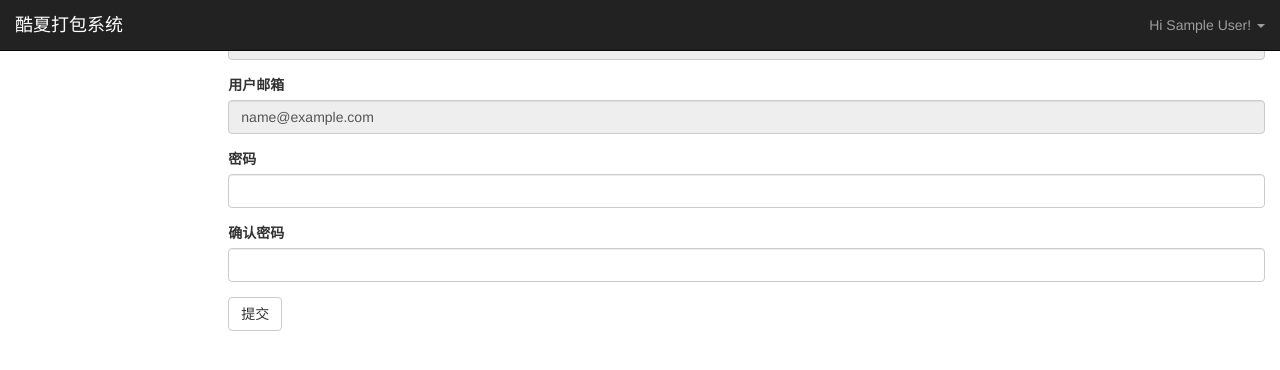
After one commit to youpengfei/summer, a Flask app: page /password/change in a window 1280 px wide. The commit adds this page. Shown: the top 370 px of the page. Run offline with Flask 2, Linux system fonts and the light colour scheme; the visitor is signed in with stand-in values (Sample User, id 1); data comes from the database, SQL or seed files in the repository; some libraries are stand-ins or nearby versions.

Commit message:
新增登陆逻辑 用户不能随意上发布系统

```diff
--- a/app/models.py
+++ b/app/models.py
@@ -1,6 +1,8 @@
 # -*- coding: UTF-8 -*-
-from app import db
+import hashlib
+from app import db, app
 from flask.ext.login import UserMixin
+from werkzeug.security import generate_password_hash, check_password_hash
 
 __author__ = 'youpengfei'
 
@@ -60,7 +62,7 @@ class User(db.Model, UserMixin):
     password = db.Column(db.String(50))
 
     def verify_password(self, password):
-        return self.password == password
+        return hashlib.md5("%s-%s" % (app.config.get("PASSWORD_SALT"), password)).hexdigest() == self.password
 
     def __repr__(self):
         return "<User(User='%s', name='%d', email='%s',password='%s' )>" % (
--- a/app/templates/layout.html
+++ b/app/templates/layout.html
@@ -29,8 +29,14 @@
         </div>
         <div id="navbar" class="navbar-collapse collapse">
             {% if current_user.is_authenticated %}
-            <ul class="nav navbar-nav navbar-right">
-                <li><a href="#">Hi {{ current_user.name }}!</a></li>
+            <ul class="dropdown nav navbar-nav navbar-right">
+                <li><a href="#" class="dropdown-toggle" data-toggle="dropdown" role="button" aria-haspopup="true"
+                       aria-expanded="false">Hi {{ current_user.name }}! <span class="caret"></span></a>
+                    <ul class="dropdown-menu">
+                        <li><a href="/logout">退出</a></li>
+                        <li><a href="/password/change">修改密码</a></li>
+                    </ul>
+                </li>
             </ul>
             {% endif %}
         </div>
--- /dev/null
+++ b/app/templates/password_change.html
@@ -0,0 +1,49 @@
+{% extends "layout.html" %}
+
+{% block title %}  修改密码  {% endblock %}
+
+{%block nav%}
+
+{% endblock %}
+
+{% block body %}
+<form method="post">
+    <div class="form-group">
+        <label for="name">用户名</label>
+        <input id="name" name="name" type="text" class="form-control" placeholder="" value="{{current_user.name}}"
+               readonly/>
+    </div>
+    <div class="form-group">
+        <label for="email">用户邮箱</label>
+        <input name="email" type="text" class="form-control" id="email" value="{{current_user.email}}" readonly/>
+    </div>
+    <div class="form-group">
+        <label for="password">密码</label>
+        <input name="password" type="password" id="password" class="form-control"/>
+    </div>
+
+    <div class="form-group">
+        <label for="password_sure">确认密码</label>
+        <input name="password_sure" type="password" id="password_sure" class="form-control"/>
+    </div>
+
+    <button type="button" id="submit" class="btn btn-default">提交</button>
+</form>
+
+<script type="text/javascript">
+    $(function () {
+        $("#submit").click(function () {
+            var $password = $('#password').val();
+            var $passwordConfirm = $('#password_sure').val();
+            if ($password == $passwordConfirm) {
+                $.post('/password/change', {password: $('#password').val()}, function (data) {
+                    alert('修改成功');
+                });
+            } else {
+                alert("密码和确认密码不相等")
+            }
+
+        });
+    });
+</script>
+{% endblock %}
--- a/app/views.py
+++ b/app/views.py
@@ -1,13 +1,15 @@
 # -*- coding: UTF-8 -*-
+import hashlib
 import time
 import subprocess
 from subprocess import call, Popen
 
 from app import db, app, login_manager
 from app.models import Project, Server, Requirement, User
-from flask.ext.login import login_user, login_required
+from flask.ext.login import login_user, login_required, logout_user, current_user
 from ssh_help import trans_data, command, command_with_result
-from flask import request, render_template, jsonify, flash, url_for
+from flask import request, render_template, jsonify
+from werkzeug.security import generate_password_hash
 from werkzeug.utils import redirect
 from flask_wtf import Form
 from wtforms import StringField, PasswordField, SubmitField
@@ -231,6 +233,27 @@ def login():
     return render_template('login.html')
 
 
+@app.route('/password/change', methods=['GET', 'POST'])
+@login_required
+def password_change():
+    if request.method == 'GET':
+        return render_template("password_change.html")
+    elif request.method == 'POST':
+        form = LoginForm()
+        user = User.query.get(current_user.id)
+        user.password = hashlib.md5("%s-%s" % (app.config.get("PASSWORD_SALT"), form.password.data)).hexdigest()
+        db.session.add(user)
+        db.session.commit()
+        return jsonify(code=200, message="修改成功")
+
+
+@app.route("/logout")
+@login_required
+def logout():
+    logout_user()
+    return redirect("/login")
+
+
 @login_manager.user_loader
 def get_user(ident):
     return User.query.get(int(ident))
--- a/config.py
+++ b/config.py
@@ -7,3 +7,4 @@ SECRET_KEY = 'you-will-never-guess'
 SQLALCHEMY_DATABASE_URI = 'mysql://root:nishishi@10.154.29.54/summer'
 SQLALCHEMY_ECHO = True
 CSRF_ENABLED = True
+PASSWORD_SALT = "you-will-never-guess"
```
